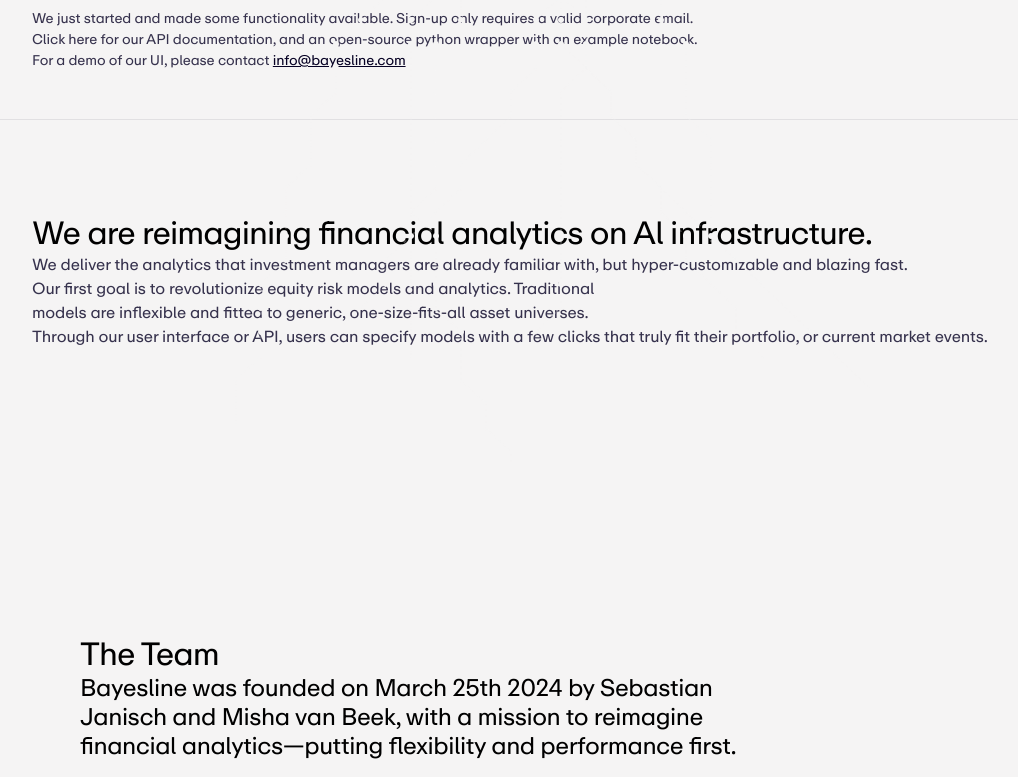
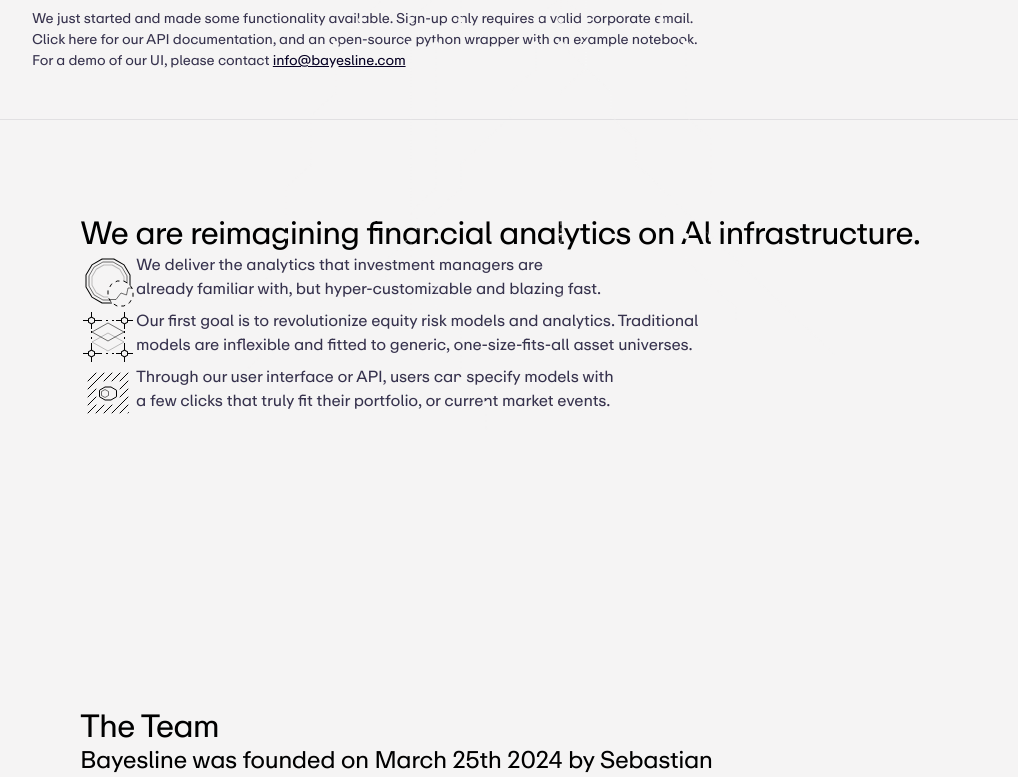
Before and after one commit to sebastiangraz/bayesline, a React (Vite) app: page / in a window 1280 px wide. Shown: the part 740-1517 px from the top of the page, without its empty margins (104-1122 px from the left). Built offline with nearby package versions, Linux system fonts and the light colour scheme.

Commit message:
footer fix & padding

```diff
--- a/src/App.tsx
+++ b/src/App.tsx
@@ -1,6 +1,6 @@
 import utils from './utils.module.css';
 import style from './app.module.css';
-import { Hero, Box, Button, Flex, Footer, Avatar } from '@/components';
+import { Hero, Box, Button, Flex, Footer, Avatar, Icon } from '@/components';
 import sebastian from '@/assets/sebastian.jpg';
 import misha from '@/assets/misha.jpg';
 
@@ -30,23 +30,32 @@
             </p>
           </Flex>
         </Flex>
-        <div className="s-3 e-12 sub padding-1 padding-y-2">
+        <div className={`s-3 e-12 sub ${style.box}`}>
           <div className="e-6">
             <Flex column gap={4}>
               <h3>We are reimagining financial analytics on Al infrastructure.</h3>
               <Flex column gap={2}>
+                <Flex gap={2}>
+                  <Icon name="chart" className={style.icon}></Icon>
                   <p className="balance">
                     We deliver the analytics that investment managers are already familiar with, but hyper-customizable
                     and blazing fast.
                   </p>
+                </Flex>
+                <Flex gap={2}>
+                  <Icon name="layers" className={style.icon}></Icon>
                   <p className="balance">
-                  Our first goal is to revolutionize equity risk models and analytics. Traditional models are inflexible
-                  and fitted to generic, one-size-fits-all asset universes.
+                    Our first goal is to revolutionize equity risk models and analytics. Traditional models are
+                    inflexible and fitted to generic, one-size-fits-all asset universes.
                   </p>
+                </Flex>
+                <Flex gap={2}>
+                  <Icon name="border" className={style.icon}></Icon>
                   <p className="balance">
                     Through our user interface or API, users can specify models with a few clicks that truly fit their
                     portfolio, or current market events.
                   </p>
+                </Flex>
               </Flex>
             </Flex>
           </div>
--- a/src/app.module.css
+++ b/src/app.module.css
@@ -10,6 +10,13 @@
     padding: 0.5em;
   }
 }
+.box {
+  padding: 2em;
+  @media (--md) {
+    padding: 2em 1em;
+  }
+}
+
 .avatar {
   margin-top: 2rem;
   margin-bottom: 1rem;
--- a/src/components/Footer/footer.module.css
+++ b/src/components/Footer/footer.module.css
@@ -23,7 +23,7 @@
   top: 0px;
   z-index: 0;
   overflow: hidden;
-  height: 60vh;
+  height: 20vh;
   width: 100vw;
   img {
     position: relative;
@@ -33,4 +33,7 @@
     object-fit: contain;
     object-position: bottom;
   }
+  @media (--md) {
+    height: 60vh;
+  }
 }
--- /dev/null
+++ b/src/components/Icon/Icon.tsx
@@ -0,0 +1,107 @@
+import React from 'react';
+import style from './icon.module.css';
+
+interface IconProps {
+  name: string;
+  className?: string;
+}
+
+export const Icon = (props: IconProps) => {
+  const { name, ...rest } = props;
+
+  const paths = IconPaths[name].path;
+
+  return (
+    <svg width="56" height="56" viewBox="0 0 56 56" fill="none" className={`${style.icon} ${rest.className}`}>
+      {paths}
+    </svg>
+  );
+};
+
+const IconPaths = {
+  chart: {
+    path: (
+      <>
+        <path
+          d="M33.8949 6L34.1449 5.56699L34.0289 5.5L33.8949 5.5L33.8949 6ZM44.1051 11.8949L44.5381 11.6449L44.4711 11.5289L44.3551 11.4619L44.1051 11.8949ZM50 22.1051H50.5V21.9711L50.433 21.8551L50 22.1051ZM49.5 31.8949C49.5 32.171 49.7239 32.3949 50 32.3949C50.2761 32.3949 50.5 32.171 50.5 31.8949H49.5ZM22.1051 50L21.8551 50.433L21.9711 50.5H22.1051V50ZM11.8949 44.1051L11.4619 44.3551L11.5289 44.4711L11.6449 44.5381L11.8949 44.1051ZM6 33.8949L5.5 33.8949L5.5 34.0289L5.56699 34.1449L6 33.8949ZM6 22.1051L5.56699 21.8551L5.5 21.9711L5.5 22.1051L6 22.1051ZM11.8949 11.8949L11.6449 11.4619L11.5289 11.5289L11.4619 11.6449L11.8949 11.8949ZM22.1051 6L22.1051 5.5L21.9711 5.5L21.8551 5.56699L22.1051 6ZM33.6449 6.43301L43.8551 12.3279L44.3551 11.4619L34.1449 5.56699L33.6449 6.43301ZM43.6721 12.1449L49.567 22.3551L50.433 21.8551L44.5381 11.6449L43.6721 12.1449ZM49.5 22.1051V31.8949H50.5V22.1051H49.5ZM31.8949 49.5H22.1051V50.5H31.8949V49.5ZM22.3551 49.567L12.1449 43.6721L11.6449 44.5381L21.8551 50.433L22.3551 49.567ZM12.3279 43.8551L6.43301 33.6449L5.56699 34.1449L11.4619 44.3551L12.3279 43.8551ZM6.5 33.8949L6.5 22.1051L5.5 22.1051L5.5 33.8949L6.5 33.8949ZM6.43301 22.3551L12.3279 12.1449L11.4619 11.6449L5.56699 21.8551L6.43301 22.3551ZM12.1449 12.3279L22.3551 6.43301L21.8551 5.56699L11.6449 11.4619L12.1449 12.3279ZM22.1051 6.5L33.8949 6.5L33.8949 5.5L22.1051 5.5L22.1051 6.5Z"
+          fill="currentColor"
+        />
+        <path
+          opacity="0.56"
+          d="M47 30.091V22.909L41.909 14.091L33.091 9L22.909 9L14.091 14.091L9 22.909L9 33.091L14.091 41.909L22.909 47H30.091"
+          stroke="currentColor"
+        />
+        <path
+          opacity="0.24"
+          d="M32.2872 12L32.5372 11.567L32.4212 11.5L32.2872 11.5L32.2872 12ZM39.7128 16.2872L40.1458 16.0372L40.0788 15.9212L39.9628 15.8542L39.7128 16.2872ZM44 23.7128H44.5V23.5788L44.433 23.4628L44 23.7128ZM43.5 28.2872C43.5 28.5633 43.7239 28.7872 44 28.7872C44.2761 28.7872 44.5 28.5633 44.5 28.2872H43.5ZM23.7128 44L23.4628 44.433L23.5788 44.5H23.7128V44ZM16.2872 39.7128L15.8542 39.9628L15.9212 40.0788L16.0372 40.1458L16.2872 39.7128ZM12 32.2872L11.5 32.2872L11.5 32.4212L11.567 32.5372L12 32.2872ZM12 23.7128L11.567 23.4628L11.5 23.5788L11.5 23.7128L12 23.7128ZM16.2872 16.2872L16.0372 15.8542L15.9212 15.9212L15.8542 16.0372L16.2872 16.2872ZM23.7128 12L23.7128 11.5L23.5788 11.5L23.4628 11.567L23.7128 12ZM32.0372 12.433L39.4628 16.7202L39.9628 15.8542L32.5372 11.567L32.0372 12.433ZM39.2798 16.5372L43.567 23.9628L44.433 23.4628L40.1458 16.0372L39.2798 16.5372ZM43.5 23.7128V28.2872H44.5V23.7128H43.5ZM28.2872 43.5H23.7128V44.5H28.2872V43.5ZM23.9628 43.567L16.5372 39.2798L16.0372 40.1458L23.4628 44.433L23.9628 43.567ZM16.7202 39.4628L12.433 32.0372L11.567 32.5372L15.8542 39.9628L16.7202 39.4628ZM12.5 32.2872L12.5 23.7128L11.5 23.7128L11.5 32.2872L12.5 32.2872ZM12.433 23.9628L16.7202 16.5372L15.8542 16.0372L11.567 23.4628L12.433 23.9628ZM16.5372 16.7202L23.9628 12.433L23.4628 11.567L16.0372 15.8542L16.5372 16.7202ZM23.7128 12.5L32.2872 12.5L32.2872 11.5L23.7128 11.5L23.7128 12.5Z"
+          fill="currentColor"
+        />
+        <path
+          d="M43.8494 28L49.6506 31.3494L53 37.1506V43.8494L49.6506 49.6506L43.8494 53H37.1506L31.3494 49.6506L28 43.8494L28 37.1506L31.3494 31.3494L37.1506 28L43.8494 28Z"
+          stroke="currentColor"
+          stroke-dasharray="4 4"
+        />
+        <path opacity="0.56" d="M30 46.5H36L41 40L46.5 42L48 35H52.5" stroke="currentColor" />
+      </>
+    )
+  },
+  layers: {
+    path: (
+      <>
+        <path opacity="0.56" d="M12 23L28 14L44 23L28 32L12 23Z" stroke="currentColor" stroke-linejoin="round" />
+        <path opacity="0.24" d="M12 33L28 24L44 33L28 42L12 33Z" stroke="currentColor" stroke-linejoin="round" />
+        <path d="M20 11.5H36" stroke="currentColor" stroke-dasharray="2 4" />
+        <path d="M20 44.5H36" stroke="currentColor" stroke-dasharray="2 4" />
+        <path d="M11.5 36V20" stroke="currentColor" stroke-dasharray="2 4" />
+        <path d="M44.5 36V20" stroke="currentColor" stroke-dasharray="2 4" />
+        <path
+          fill-rule="evenodd"
+          clip-rule="evenodd"
+          d="M15 9.5L12 7.78571V3H11V7.78571L8 9.5V11H3V12H8V13.5L11 15.2143V20H12V15.2143L15 13.5V12H20V11H15V9.5ZM11.5 8.65175L9 10.0803V12.9197L11.5 14.3482L14 12.9197V10.0803L11.5 8.65175Z"
+          fill="currentColor"
+        />
+        <path
+          fill-rule="evenodd"
+          clip-rule="evenodd"
+          d="M15 42.5L12 40.7857V36H11V40.7857L8 42.5V44H3V45H8V46.5L11 48.2143V53H12V48.2143L15 46.5V45H20V44H15V42.5ZM11.5 41.6518L9 43.0803V45.9197L11.5 47.3482L14 45.9197V43.0803L11.5 41.6518Z"
+          fill="currentColor"
+        />
+        <path
+          fill-rule="evenodd"
+          clip-rule="evenodd"
+          d="M48 9.5L45 7.78571V3H44V7.78571L41 9.5V11H36V12H41V13.5L44 15.2143V20H45V15.2143L48 13.5V12H53V11H48V9.5ZM44.5 8.65175L42 10.0803V12.9197L44.5 14.3482L47 12.9197V10.0803L44.5 8.65175Z"
+          fill="currentColor"
+        />
+        <path
+          fill-rule="evenodd"
+          clip-rule="evenodd"
+          d="M48 42.5L45 40.7857V36H44V40.7857L41 42.5V44H36V45H41V46.5L44 48.2143V53H45V48.2143L48 46.5V45H53V44H48V42.5ZM44.5 41.6518L42 43.0803V45.9197L44.5 47.3482L47 45.9197V43.0803L44.5 41.6518Z"
+          fill="currentColor"
+        />
+      </>
+    )
+  },
+  border: {
+    path: (
+      <>
+        <path d="M8 16L16 8" stroke="black" stroke-linecap="round" />
+        <path d="M8 40L16 32" stroke="black" stroke-linecap="round" />
+        <path d="M8 48L16 40" stroke="black" stroke-linecap="round" />
+        <path d="M16 48L24 40" stroke="black" stroke-linecap="round" />
+        <path d="M24 48L32 40" stroke="black" stroke-linecap="round" />
+        <path d="M40 48L48 40" stroke="black" stroke-linecap="round" />
+        <path d="M40 32L48 24" stroke="black" stroke-linecap="round" />
+        <path d="M40 24L48 16" stroke="black" stroke-linecap="round" />
+        <path d="M40 16L48 8" stroke="black" stroke-linecap="round" />
+        <path d="M32 16L40 8" stroke="black" stroke-linecap="round" />
+        <path d="M24 16L32 8" stroke="black" stroke-linecap="round" />
+        <path d="M48 48L48.5 47.5" stroke="black" stroke-linecap="round" />
+        <path d="M8 24L24 8" stroke="black" stroke-linecap="round" />
+        <path d="M32 48L48 32" stroke="black" stroke-linecap="round" />
+        <path d="M8 32L16 24" stroke="black" stroke-linecap="round" />
+        <path opacity="0.56" d="M25 24.5L28.5 26.5V30.5L25 32.5L21.5 30.5V26.5L25 24.5Z" stroke="black" />
+        <path d="M19.5 31.75L25 35H31L36.5 31.75V25.25L31 22H25L19.5 25.25V31.75Z" stroke="currentColor" />
+      </>
+    )
+  }
+} as { [key: string]: { path: JSX.Element } };
--- /dev/null
+++ b/src/components/Icon/icon.module.css
@@ -0,0 +1,3 @@
+.icon {
+  flex: 1 0 auto;
+}
--- /dev/null
+++ b/src/components/Icon/index.ts
@@ -0,0 +1 @@
+export { Icon } from './Icon';
--- a/src/components/index.ts
+++ b/src/components/index.ts
@@ -5,3 +5,4 @@
 export { Footer } from './Footer';
 export { Illustration } from './Illustration';
 export { Avatar } from './Avatar';
+export { Icon } from './Icon';
```
Lines whose indentation alone changed are shown as unchanged.
